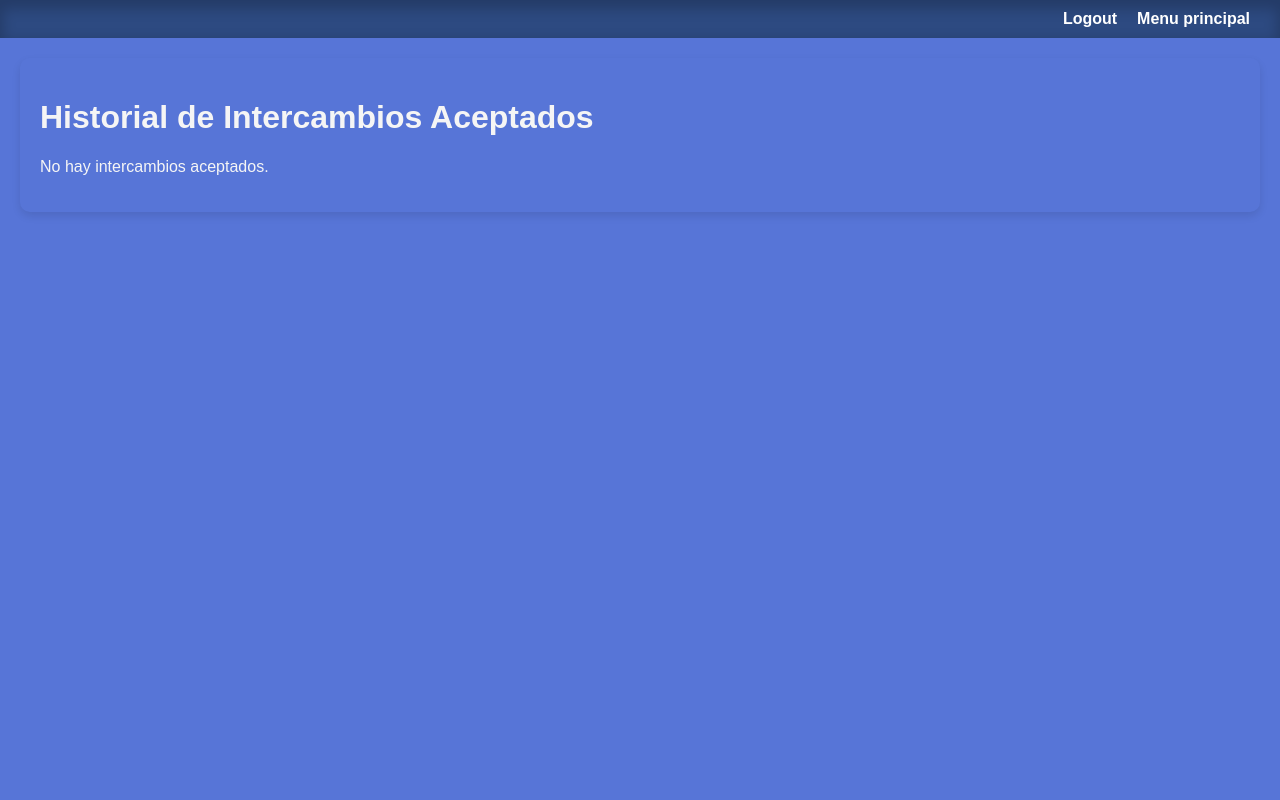
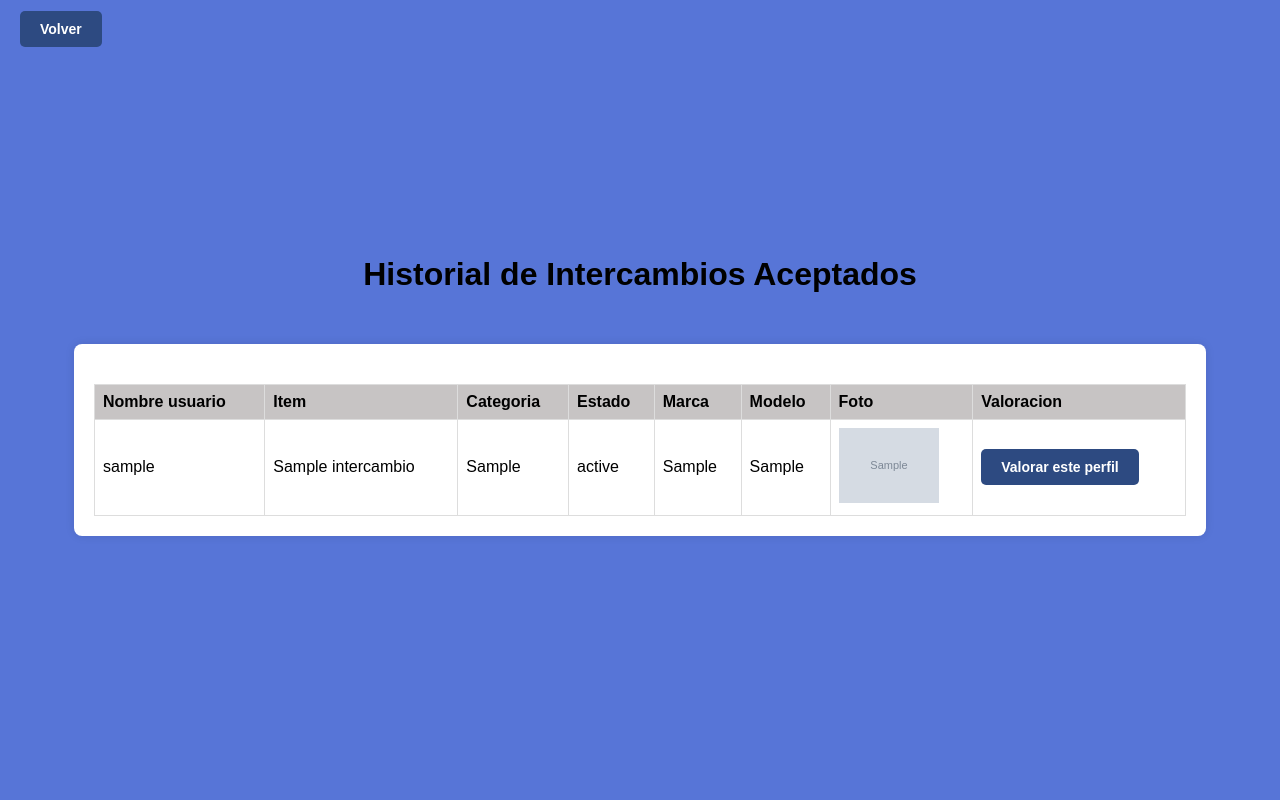
Before and after one commit to JJuanVolpe/Ferreplus, a Django app: page /intercambiosaceptados/1 in a window 1280 px wide. Run offline with Django 4.2, Linux system fonts and the light colour scheme; a user stored in the database is signed in; tables that the repository leaves empty hold one stand-in row (values such as "Sample post"); grey boxes marked "Sample" are stand-in pictures; parts of the project's set-up code (start-up, migrations or seed data) failed here and were passed over.

Commit message:
terminando

```diff
--- a/myapp/forms.py
+++ b/myapp/forms.py
@@ -1,5 +1,5 @@
 from django import forms
-from .models import Product
+from .models import Product, Rating
 from datetime import time,datetime
 
 class crear_intercambio_con_espera_de_ofertas(forms.Form):
--- a/myapp/models.py
+++ b/myapp/models.py
@@ -60,6 +60,7 @@ class intercambios(models.Model):
     status = models.CharField(max_length=200, null=True, default="NUEVO", blank=True)   # Campo que identitifica estado del trueque
     sucursal_asignada =  models.ForeignKey(Sucursal, on_delete=models.SET_NULL, related_name='intercambios', null=True, blank=True)
 
+
     def __str__(self):
         return "intercambio:" + str(self.nombre) + ", con categoria:" + str(self.categoria)  + ", del usuario: "+ str(self.usuario.dni)  + "  y status:" + str(self.status)
 
--- a/myapp/templates/Historial_De_Intercambios.html
+++ b/myapp/templates/Historial_De_Intercambios.html
@@ -78,6 +78,8 @@
                 <span class="attribute-value">{{ trueque.modelo }}</span><br>
                 <span class="attribute-label">Descripcion:</span>
                 <span class="attribute-value">{{ trueque.descripcion }}</span><br>
+
+
               </div>
             </div>
         {% endfor %}
--- a/myapp/templates/historialaceptados.html
+++ b/myapp/templates/historialaceptados.html
@@ -1,23 +1,134 @@
-{% extends "layouts/base.html" %}
+<!DOCTYPE html>
+<html lang="es">
+<head>
+    <meta charset="UTF-8">
+    <title>Historial de Intercambios Aceptados</title>
+    <link rel="shortcut icon" type="image/png" href="../static/favicon.png">
+    <link rel="stylesheet" href="https://cdnjs.cloudflare.com/ajax/libs/font-awesome/6.0.0-beta3/css/all.min.css">
+    <style>
+        body {
+            background-color: #4566d3e5;
+            font-family: Arial, Helvetica, sans-serif;
+            margin: 0;
+            display: flex;
+            flex-direction: column;
+            align-items: center;
+            justify-content: center;
+            min-height: 100vh;
+            position: relative;
+        }
 
-{% block content %}
+        .top-buttons {
+            position: absolute;
+            top: 20px;
+            left: 20px;
+        }
+
+        .container {
+            display: flex;
+            width: 90%;
+            max-width: 1200px;
+            margin: 20px;
+        }
+
+        .left,
+        .right {
+            flex: 1;
+            margin: 10px;
+            padding: 20px;
+            background-color: #ffffff;
+            border-radius: 8px;
+            box-shadow: 0 0 10px rgba(0, 0, 0, 0.1);
+        }
+
+        .trueque-table {
+            width: 100%;
+            border-collapse: collapse;
+            margin-top: 20px;
+        }
+
+        .trueque-table th,
+        .trueque-table td {
+            border: 1px solid #ddd;
+            padding: 8px;
+            text-align: left;
+        }
+
+        .trueque-table th {
+            background-color: #c0bcbce0;
+            font-weight: bold;
+        }
+
+        .trueque-foto {
+            max-width: 100px;
+            max-height: 100px;
+        }
+
+        .botonVolv {
+            font-weight: bold;
+            text-decoration: none;
+            font-size: 14px;
+            color: #ffffff;
+            background-color: #2d4a81;
+            padding: 10px 20px;
+            text-align: center;
+            border: none;
+            border-radius: 5px;
+            transition: all 0.3s;
+            cursor: pointer;
+        }
+
+        .botonVolv:hover {
+            background-color: rgba(255, 82, 51, 0.926);
+            transform: scale(1.05);
+        }
+
+        .botonValorar {
+            font-weight: bold;
+            text-decoration: none;
+            font-size: 14px;
+            color: #ffffff;
+            background-color: #2d4a81;
+            padding: 10px 20px;
+            text-align: center;
+            border: none;
+            border-radius: 5px;
+            transition: all 0.3s;
+            cursor: pointer;
+            display: inline-block;
+            margin: 10px 0;
+        }
+
+        .botonValorar:hover {
+            background-color: rgba(255, 82, 51, 0.926);
+            transform: scale(1.05);
+        }
+
+    </style>
+</head>
+<body>
+    <div class="top-buttons">
+        <a href="{% url 'menuEmpleado' %}" class="botonVolv">Volver</a>
+    </div>
     <h1>Historial de Intercambios Aceptados</h1>
-
-{% if intercambios_aceptados %}
+    <div class="container">
+        <div class="right">
+            {% if aceptados %}
                 <table class="trueque-table">
                     <thead>
                         <tr>
                             <th>Nombre usuario</th>
                             <th>Item</th>
-                <th>Categoria</th>
+                            <th>Categori­a</th>
                             <th>Estado</th>
                             <th>Marca</th>
                             <th>Modelo</th>
                             <th>Foto</th>
+                            <th>Valoracion</th>
                         </tr>
                     </thead>
                     <tbody>
-            {% for intercambio in intercambios_aceptados %}
+                        {% for intercambio in aceptados %}
                         <tr>
                             <td>{{ intercambio.usuario.user.username }}</td>
                             <td>{{ intercambio.nombre }}</td>
@@ -26,6 +137,7 @@
                             <td>{{ intercambio.marca }}</td>
                             <td>{{ intercambio.modelo }}</td>
                             <td><img src="{{ intercambio.foto.url }}" class="trueque-foto"></td>
+                            <td><a href="{% url 'rate_profile' intercambio.usuario.id %}" class="botonValorar">Valorar este perfil</a></td>
                         </tr>
                         {% endfor %}
                     </tbody>
@@ -33,4 +145,7 @@
             {% else %}
                 <p>No hay intercambios aceptados.</p>
             {% endif %}
-{% endblock %}
+        </div>
+    </div>
+</body>
+</html>
--- a/myapp/templates/miPerfil.html
+++ b/myapp/templates/miPerfil.html
@@ -160,6 +160,10 @@
             <label for="telefono">Número:</label>
             <input type="number" id="telefono" name="telefono" value="{{ usuario.profile.telefono }}">
 
+
+
+
+
             <button type="submit">Guardar cambios</button>
             <button type="button" id="editarContraseña">Editar Contraseña</button>
             {% if messages %}
--- a/myapp/templates/rate_profile.html
+++ b/myapp/templates/rate_profile.html
@@ -45,7 +45,7 @@
     stars.forEach(star => {
       star.addEventListener('click', function() {
         const value = this.getAttribute('data-value');
-        ratingInput.value = value ;
+        ratingInput.value = value;
         stars.forEach(s => s.style.color = 'black');
         for (let i = 0; i < value; i++) {
           stars[i].style.color = 'gold';
--- a/myapp/urls.py
+++ b/myapp/urls.py
@@ -33,7 +33,10 @@ urlpatterns = [
     path('aceptar_trueque/<int:obj_id>/', views.aceptar_trueque, name='aceptar_trueque'),
     path('rechazar_trueque/<int:obj_id>/', views.rechazar_trueque, name='rechazar_trueque'),
     path('cancelar_trueque/<int:trueque_id>/', views.cancelar_trueque, name='cancelar_trueque'),
-    path('intercambiosaceptados/<int:intercambio_id>', views.historialaceptados,name='intercambiosaceptados')
+    path('intercambiosaceptados/<int:intercambio_id>', views.historialaceptados,name='intercambiosaceptados'),
+    path('intercambiosaceptados/', views.historialaceptados, name='intercambiosaceptados'),
+    path('rate/<int:profile_id>/', views.rate_profile, name='rate_profile'),
+    path('rate/<int:profile_id>/', views.profile_detail, name='profile_detail')
 ]
 if settings.DEBUG:
     urlpatterns += static(settings.MEDIA_URL, document_root=settings.MEDIA_ROOT)
--- a/myapp/views.py
+++ b/myapp/views.py
@@ -38,6 +38,8 @@ def menuPrincipal(request):
 def miPerfil(request):
     previous_page = request.META.get('HTTP_REFERER')
     usuario = request.user  # Obtenemos el usuario autenticado
+
+
 
     if request.method == 'POST':
         if 'contraseñaActual' in request.POST:
@@ -374,6 +376,7 @@ def Historial_Intercambios(request):
     title = 'Historial de intercambios'
     trueques = intercambios.objects.all().order_by('status')
 
+
     trueque_data = {
         status: list(items)
         for status, items in groupby(trueques, key=lambda x: x.status)
@@ -437,21 +440,23 @@ def Menu_Sucursales(request):
 def menu_empleado(request):
     usuario = request.user.profile
     suc = usuario.sucursal
-    intercambiossuc = intercambios.objects.filter(sucursal_asignada = suc,status = "PENDIENTE")
-    if request.method == 'post':
-        return redirect('historialaceptados')
+    intercambiossuc = intercambios.objects.filter(sucursal_asignada=suc, status="PENDIENTE")
+    if request.method == 'POST':
+        return redirect('intercambiosaceptados')
 
-    context = {'sucursal' : suc, 'intercambios' : intercambiossuc}
-    return render(request,'menuEmpleado.html',context)
+    context = {'sucursal': suc, 'intercambios': intercambiossuc}
+    return render(request, 'menuEmpleado.html', context)
 
-def historialaceptados(request,intercambio_id):
-    intercambio = get_object_or_404(intercambios, id=intercambio_id)
-    intercambio.status = "REALIZADO"
-    intercambio.save()
+def historialaceptados(request, intercambio_id=None):
+    print(intercambio_id)
+    if intercambio_id:
+        intercambio = get_object_or_404(intercambios, id=intercambio_id)
+        intercambio.status = "REALIZADO"
+        intercambio.save()
     usuario = request.user.profile
     suc = usuario.sucursal
-    aceptados = intercambios.objects.filter(sucursal_asignada = suc,status="ACEPTADO")
-    context = {'aceptados' : aceptados}
+    aceptados = intercambios.objects.filter(sucursal_asignada=suc, status="REALIZADO")
+    context = {'aceptados': aceptados}
     return render(request, 'historialaceptados.html', context)
 
 
```
Also changed, not shown: myapp/templates/menuEmpleado.html (+5 -8 lines), media/static/fotos_intercambios/Dni_Frente.jpeg (added), media/static/fotos_intercambios/TEaMO_GUIDO.png (added), media/static/fotos_intercambios/avatar.jpg (added), media/static/fotos_intercambios/jueves_de_racismo_gato.gif (added), media/static/fotos_intercambios/osde.jpeg (added), myapp/migrations/0018_intercambios_valorado_rating.py (added), myapp/migrations/0019_remove_intercambios_valorado.py (added). Lines whose indentation alone changed are shown as unchanged.
